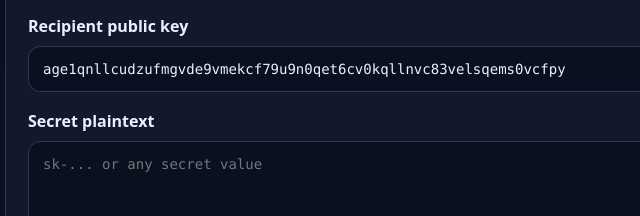
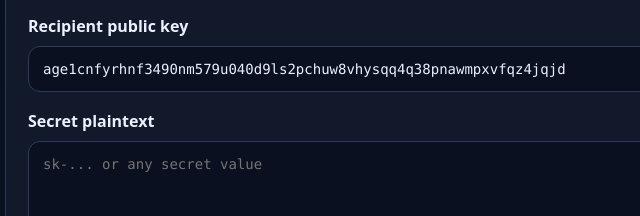
Before and after one commit to doug-lubg/age-secret-drop, a website: page docs/index.html in a window 1280 px wide. Shown: the part 250-466 px from the top of the page, 223-863 px from the left. Drawn offline with Linux system fonts and the light colour scheme.

Commit message:
chore: set default age recipient to server public key

```diff
--- a/docs/index.html
+++ b/docs/index.html
@@ -96,7 +96,7 @@
           id="publicKey"
           spellcheck="false"
           autocomplete="off"
-          value="age1qnllcudzufmgvde9vmekcf79u9n0qet6cv0kqllnvc83velsqems0vcfpy"
+          value="age1cnfyrhnf3490nm579u040d9ls2pchuw8vhysqq4q38pnawmpxvfqz4jqjd"
         />
 
         <label for="plaintext">Secret plaintext</label>
```
Also changed, not shown: public/index.html (+1 -1 lines).
